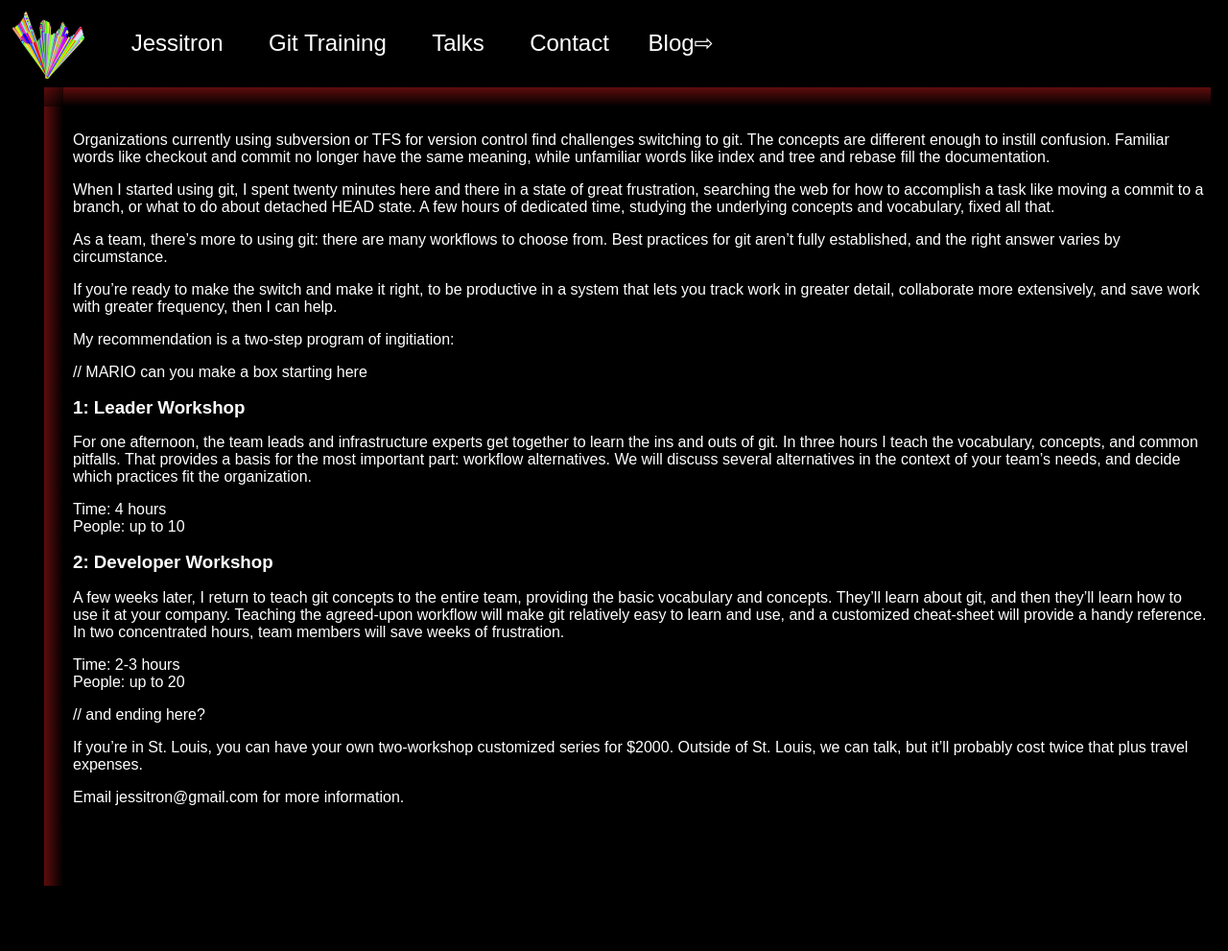
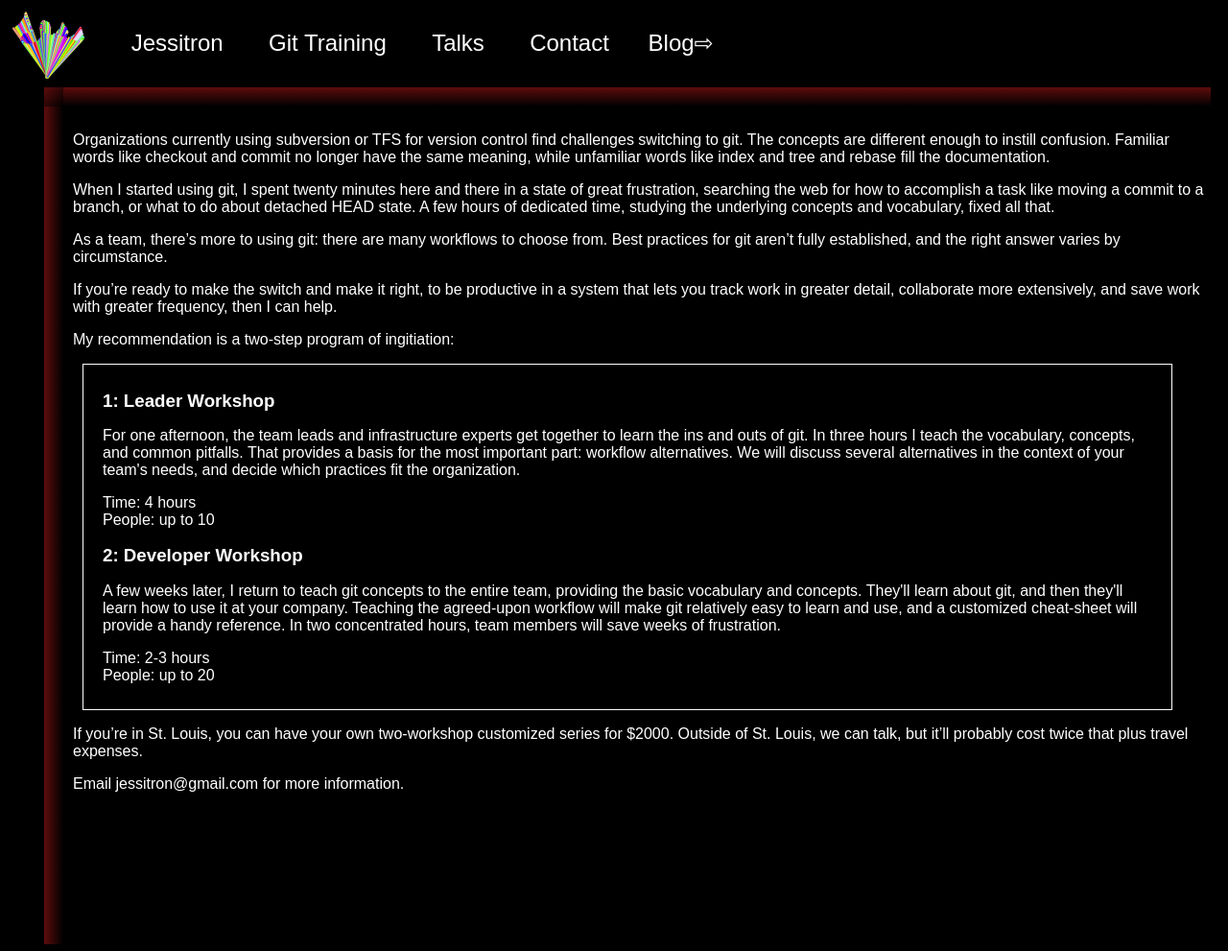
Before and after one commit to jessitron/jessitron.com, a Jekyll site: the page built from gitworkshop.md, in a window 1280 px wide. Shown: the whole page at 96% size. Built offline with Jekyll 4.4.1, drawn with Linux system fonts in a browser that asks for light colours; Markdown is read by kramdown in place of the engine named in the settings; before the commit the page ends 946 px from its top, so only the background shows below that.

```diff
--- a/gitworkshop.md
+++ b/gitworkshop.md
@@ -25,34 +25,32 @@ extensively, and save work with greater frequency, then I can help.
 
 My recommendation is a two-step program of ingitiation:
 
-// MARIO can you make a box starting here
+<div class="callout">
+  <h3>1: Leader Workshop</h3>
 
-### 1: Leader Workshop
-   For one afternoon, the team leads and infrastructure experts get
-   together to learn the ins and outs of git. In three hours I teach
-   the vocabulary, concepts, and common pitfalls. That provides a basis
-   for the most important part: workflow alternatives. We will discuss
-   several alternatives in the context of your team's needs, and decide
-   which practices fit the organization.
+  <p>For one afternoon, the team leads and infrastructure experts get
+    together to learn the ins and outs of git. In three hours I teach
+    the vocabulary, concepts, and common pitfalls. That provides a basis
+    for the most important part: workflow alternatives. We will discuss
+    several alternatives in the context of your team&#39;s needs, and decide
+    which practices fit the organization.</p>
 
-Time: 4 hours<br>
-People: up to 10
+  <p>Time: 4 hours<br>
+  People: up to 10</p>
 
-### 2: Developer Workshop
+  <h3>2: Developer Workshop</h3>
 
-   A few weeks later, I return to teach git concepts to the entire
-   team, providing the basic vocabulary and concepts. They'll learn
-   about git, and then they'll learn how to use it at your company.
-   Teaching the agreed-upon workflow will make git relatively easy to
-   learn and use, and a customized cheat-sheet will provide a handy
-   reference. In two concentrated hours, team members will save weeks of
-   frustration.
+  <p>A few weeks later, I return to teach git concepts to the entire
+    team, providing the basic vocabulary and concepts. They&#39;ll learn
+    about git, and then they&#39;ll learn how to use it at your company.
+    Teaching the agreed-upon workflow will make git relatively easy to
+    learn and use, and a customized cheat-sheet will provide a handy
+    reference. In two concentrated hours, team members will save weeks of
+    frustration.</p>
 
-Time: 2-3 hours<br>
-People: up to 20
-
-// and ending here?
-
+  <p>Time: 2-3 hours<br>
+  People: up to 20</p>
+</div>
 If you're in St. Louis, you can have your own two-workshop customized
 series for $2000. Outside of St. Louis, we can talk, but it'll probably
 cost twice that plus travel expenses.
--- a/stylesheets/styles.css
+++ b/stylesheets/styles.css
@@ -24,7 +24,7 @@ div.one {
 div.two {
    clear: both;
    width: 95%;
-   height: 95%;
+   height: 100%;
    border-top: 8 solid white;
    border-left: 8 solid white;
    margin-left: 46px;
@@ -46,7 +46,7 @@ div.horvert {
    clear: left;
    float: left;
    width: 20px;
-   height: 95%;
+   height: 97%;
    background-image: -webkit-gradient(linear, right top, left top, color-stop(0, #000000), color-stop(1, #5E0C0C));
 }
 span.now {
@@ -109,3 +109,9 @@ a.material {
     padding-top: 5px;
    padding-left: 20px;
 }
+
+div.callout {
+  border: 1px white solid;
+  margin: 10px 40px 10px 10px;
+  padding: 10px 20px;
+}
```
